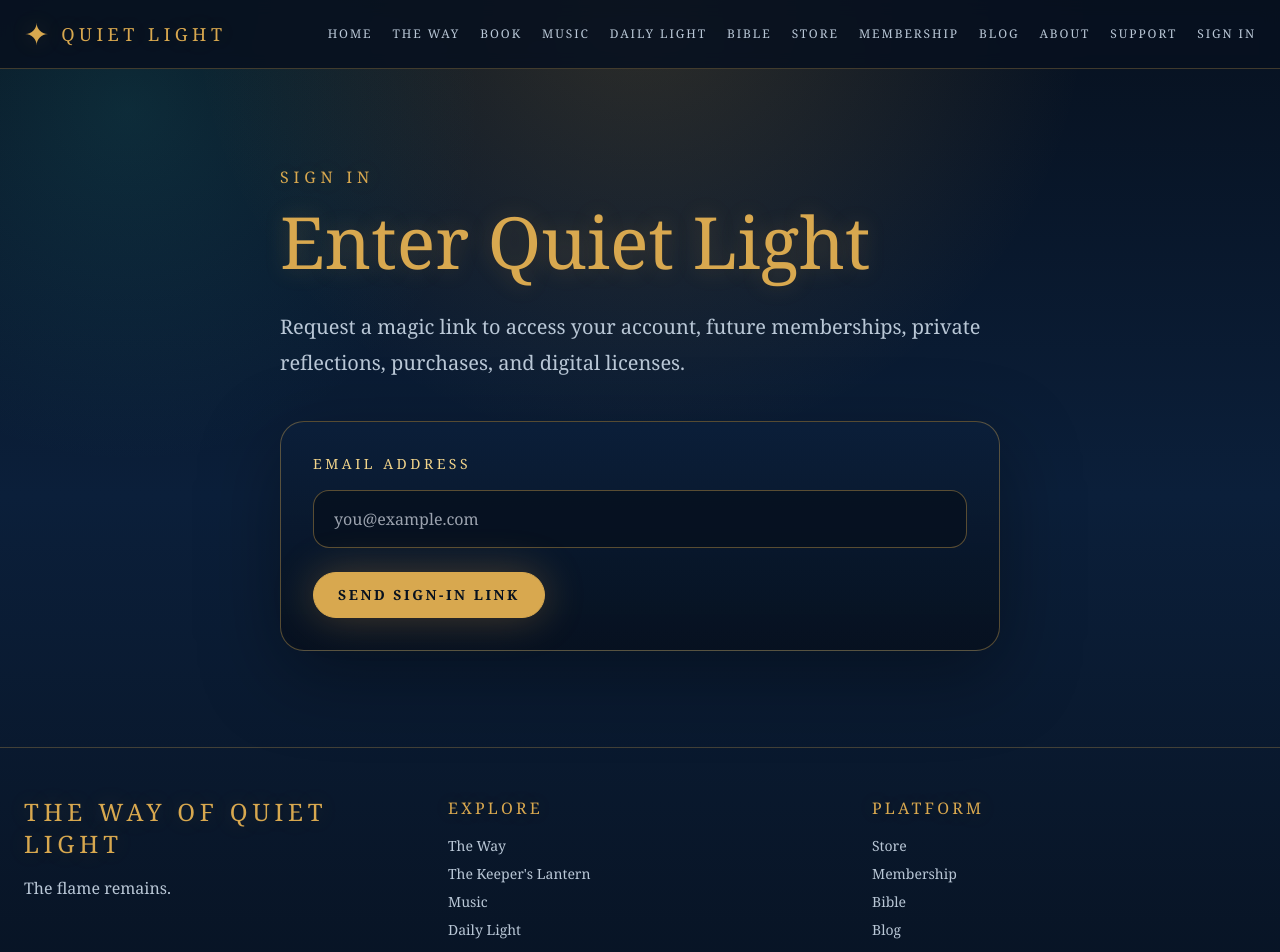
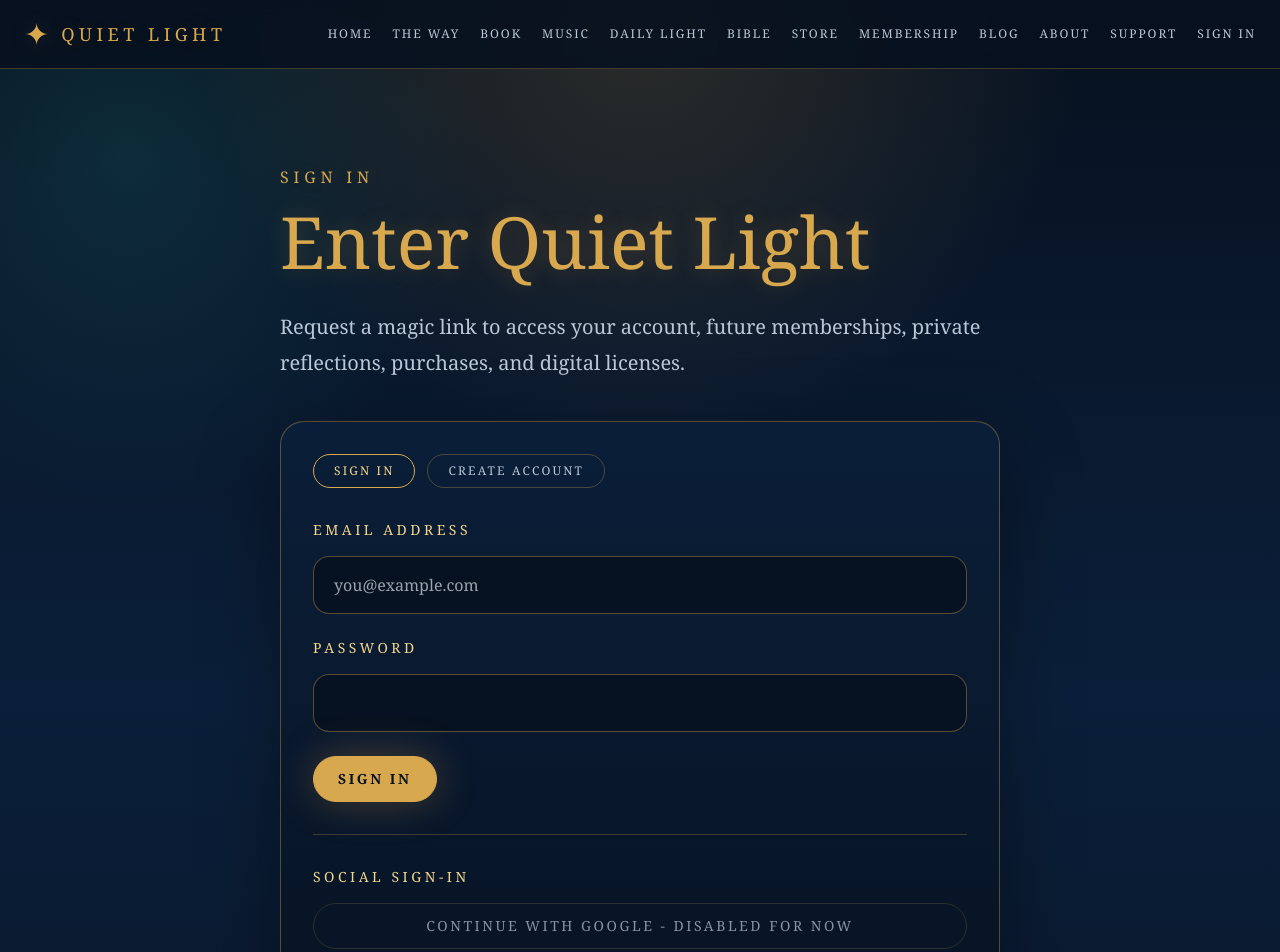
Before and after one commit to UnimatrixZeroRD/QuietLight, a Next.js app: page /sign-in in a window 1280 px wide. Shown: the top 952 px of the page. Built offline with nearby package versions, Linux system fonts and the light colour scheme.

Commit message:
Add email password sign-in form and disabled social options

```diff
--- a/src/components/auth/sign-in-form.tsx
+++ b/src/components/auth/sign-in-form.tsx
@@ -1,10 +1,15 @@
 "use client";
 
 import { FormEvent, useState } from "react";
+import { socialAuthProviders } from "../../data/auth-providers";
 import { createSupabaseBrowserClient } from "../../lib/supabase/client";
+
+type AuthMode = "sign-in" | "sign-up";
 
 export function SignInForm() {
   const [email, setEmail] = useState("");
+  const [password, setPassword] = useState("");
+  const [mode, setMode] = useState<AuthMode>("sign-in");
   const [message, setMessage] = useState("");
   const [isSubmitting, setIsSubmitting] = useState(false);
 
@@ -21,27 +26,54 @@ export function SignInForm() {
       return;
     }
 
-    const redirectTo = `${window.location.origin}/account`;
-    const { error } = await supabase.auth.signInWithOtp({
+    const response =
+      mode === "sign-in"
+        ? await supabase.auth.signInWithPassword({ email, password })
+        : await supabase.auth.signUp({
             email,
+            password,
             options: {
-        emailRedirectTo: redirectTo,
+              emailRedirectTo: `${window.location.origin}/account`,
             },
           });
 
-    if (error) {
-      setMessage(error.message);
+    if (response.error) {
+      setMessage(response.error.message);
+    } else if (mode === "sign-up") {
+      setMessage("Account created. Check your email if confirmation is required.");
+      setPassword("");
     } else {
-      setMessage("Check your email for the Quiet Light sign-in link.");
-      setEmail("");
+      window.location.href = "/account";
     }
 
     setIsSubmitting(false);
   }
 
   return (
-    <form className="lantern-panel mt-10 rounded-3xl p-8" onSubmit={handleSubmit}>
-      <label className="block text-sm uppercase tracking-[0.25em] text-[var(--soft-gold)]" htmlFor="email">
+    <div className="lantern-panel mt-10 rounded-3xl p-8">
+      <form onSubmit={handleSubmit}>
+        <div className="flex gap-3">
+          <button
+            className={`rounded-full border px-5 py-2 text-xs uppercase tracking-[0.18em] ${
+              mode === "sign-in" ? "border-[var(--lantern-gold)] text-[var(--soft-gold)]" : "border-[rgba(216,168,79,0.3)] text-[var(--muted-silver)]"
+            }`}
+            type="button"
+            onClick={() => setMode("sign-in")}
+          >
+            Sign In
+          </button>
+          <button
+            className={`rounded-full border px-5 py-2 text-xs uppercase tracking-[0.18em] ${
+              mode === "sign-up" ? "border-[var(--lantern-gold)] text-[var(--soft-gold)]" : "border-[rgba(216,168,79,0.3)] text-[var(--muted-silver)]"
+            }`}
+            type="button"
+            onClick={() => setMode("sign-up")}
+          >
+            Create Account
+          </button>
+        </div>
+
+        <label className="mt-8 block text-sm uppercase tracking-[0.25em] text-[var(--soft-gold)]" htmlFor="email">
           Email address
         </label>
         <input
@@ -53,14 +85,45 @@ export function SignInForm() {
           placeholder="you@example.com"
           required
         />
+
+        <label className="mt-6 block text-sm uppercase tracking-[0.25em] text-[var(--soft-gold)]" htmlFor="password">
+          Password
+        </label>
+        <input
+          className="mt-4 w-full rounded-2xl border border-[rgba(216,168,79,0.4)] bg-[rgba(7,17,31,0.85)] px-5 py-4 text-[var(--ivory)] outline-none focus:border-[var(--lantern-gold)]"
+          id="password"
+          type="password"
+          value={password}
+          onChange={(event) => setPassword(event.target.value)}
+          minLength={6}
+          required
+        />
+
         <button
           className="lantern-glow mt-6 rounded-full border border-[var(--lantern-gold)] bg-[var(--lantern-gold)] px-6 py-3 text-sm font-semibold uppercase tracking-[0.18em] text-[var(--midnight)] disabled:opacity-60"
           type="submit"
           disabled={isSubmitting}
         >
-        {isSubmitting ? "Sending..." : "Send Sign-In Link"}
+          {isSubmitting ? "Working..." : mode === "sign-in" ? "Sign In" : "Create Account"}
         </button>
         {message ? <p className="mt-5 text-sm leading-6 text-[var(--muted-silver)]">{message}</p> : null}
       </form>
+
+      <div className="mt-8 border-t border-[rgba(216,168,79,0.25)] pt-8">
+        <p className="text-sm uppercase tracking-[0.25em] text-[var(--soft-gold)]">Social sign-in</p>
+        <div className="mt-4 grid gap-3">
+          {socialAuthProviders.map((provider) => (
+            <button
+              className="rounded-full border border-[rgba(216,168,79,0.25)] px-5 py-3 text-sm uppercase tracking-[0.18em] text-[var(--muted-silver)] opacity-70"
+              type="button"
+              disabled={!provider.enabled}
+              key={provider.provider}
+            >
+              {provider.label} - Disabled for now
+            </button>
+          ))}
+        </div>
+      </div>
+    </div>
   );
 }
```
Lines whose indentation alone changed are shown as unchanged.
